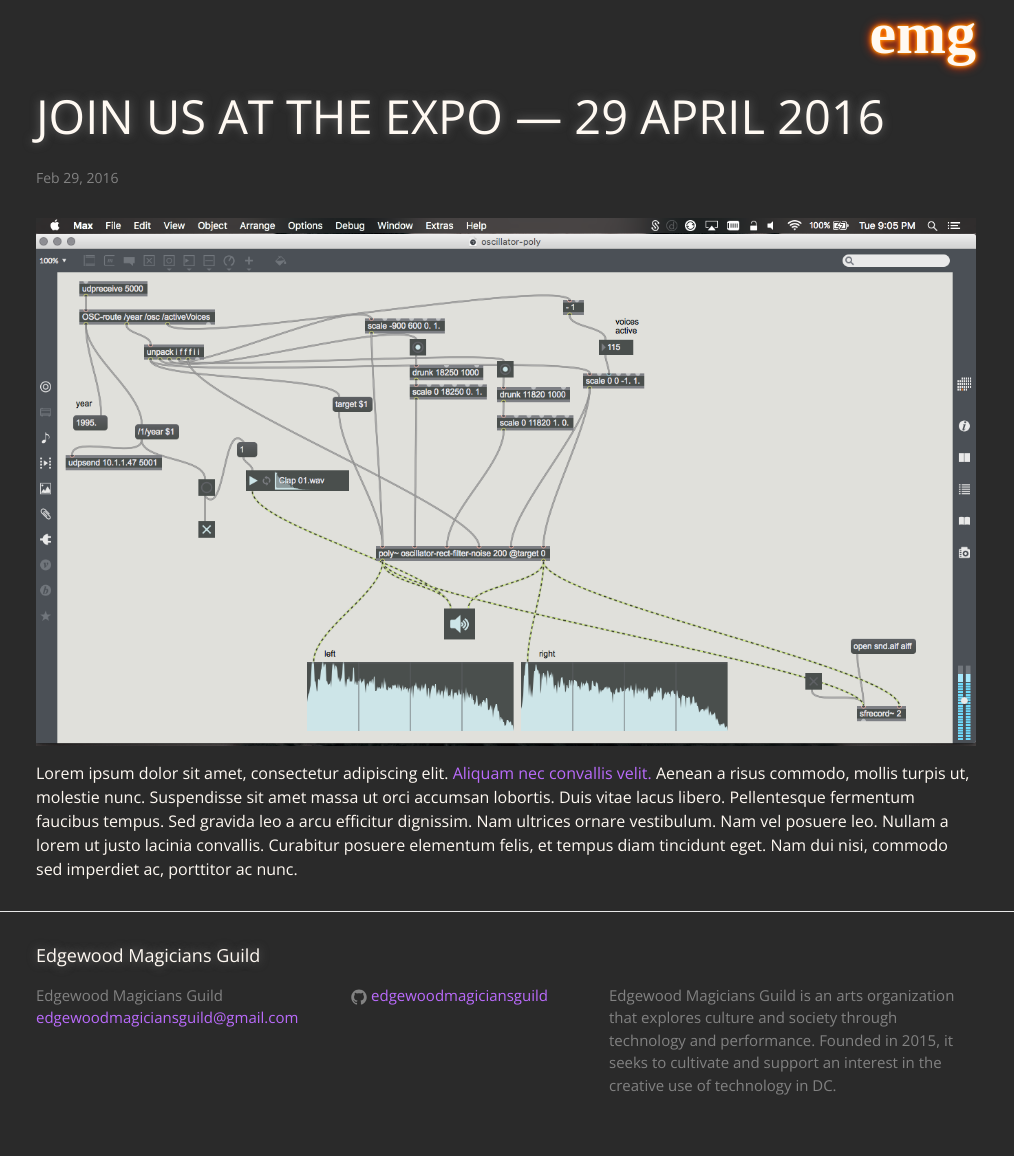
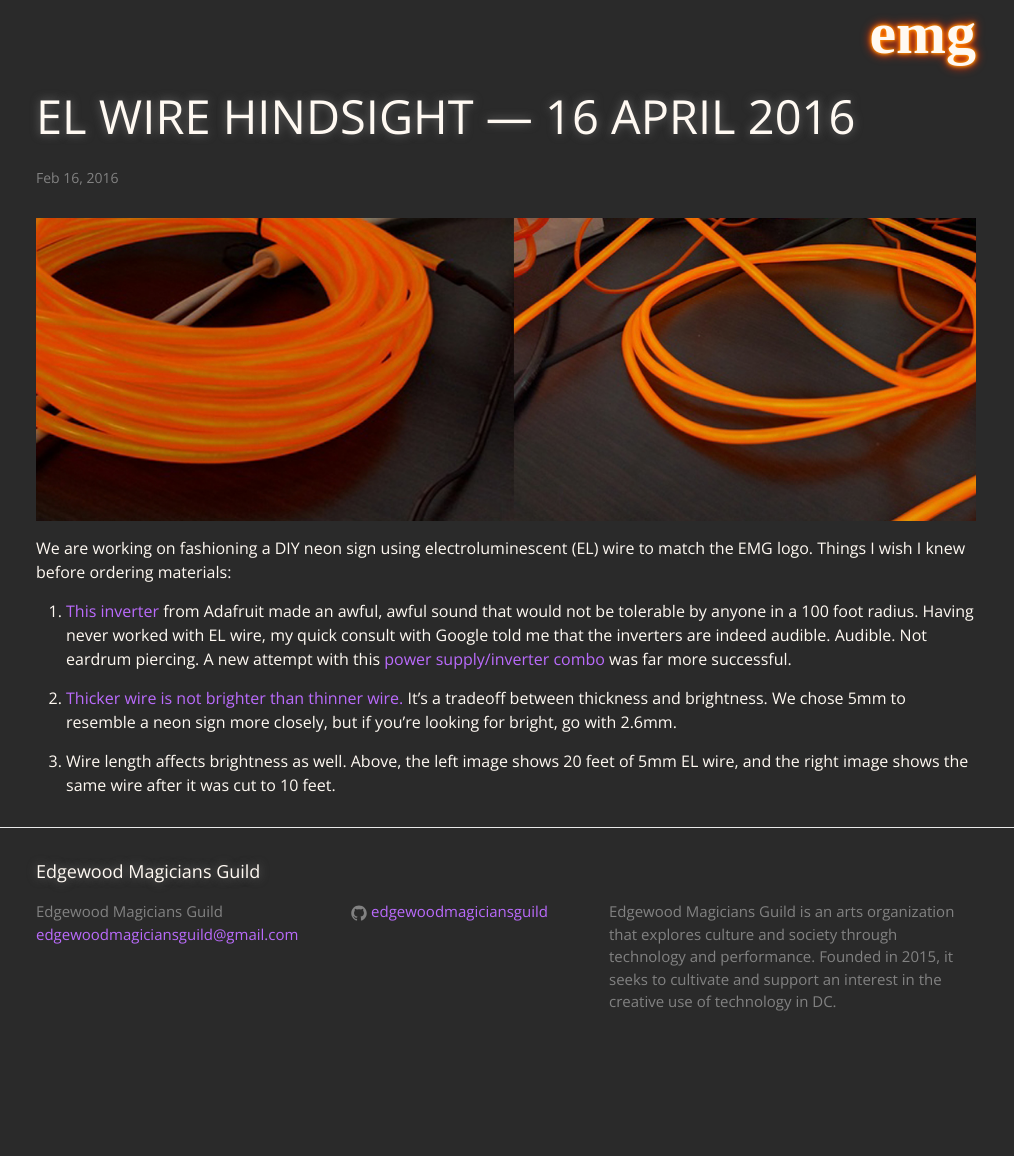
Before and after one commit to edgewoodmagiciansguild/edgewoodmagiciansguild.github.io, a Jekyll site: the page built from _posts/2016-04-29-join-us-at-the-expo.markdown, in a window 1280 px wide. Shown: the whole page, without its empty margins (134-1148 px from the left). Built offline with Jekyll 4.4.1, drawn with Linux system fonts in a browser that asks for light colours; some web fonts are replaced; after the commit the page ends 1073 px from its top, so only the background shows below that.

Commit message:
added el wire post

```diff
--- a/_posts/2016-04-29-join-us-at-the-expo.markdown
+++ b/_posts/2016-04-29-join-us-at-the-expo.markdown
@@ -1,13 +1,19 @@
 ---
 layout: post
-title:  "Join Us at the Expo — 29 April 2016"
-date:   2016-02-29 16:55:59 -0400
+title:  "EL Wire Hindsight — 16 April 2016"
+date:   2016-02-16 16:55:59 -0400
 categories: sound of change
 featured-image: soc-featured-icon.png
 ---
 
-![Max Screenshot]({{ site.url }}/assets/max.png)
+![Max Screenshot]({{ site.url }}/assets/el.jpg)
 
-Lorem ipsum dolor sit amet, consectetur adipiscing elit. [Aliquam nec convallis velit.][fake-link] Aenean a risus commodo, mollis turpis ut, molestie nunc. Suspendisse sit amet massa ut orci accumsan lobortis. Duis vitae lacus libero. Pellentesque fermentum faucibus tempus. Sed gravida leo a arcu efficitur dignissim. Nam ultrices ornare vestibulum. Nam vel posuere leo. Nullam a lorem ut justo lacinia convallis. Curabitur posuere elementum felis, et tempus diam tincidunt eget. Nam dui nisi, commodo sed imperdiet ac, porttitor ac nunc.
+We are working on fashioning a DIY neon sign using electroluminescent (EL) wire to match the EMG logo. Things I wish I knew before ordering materials:
 
-[fake-link]: #!
+1. [This inverter][loud-inverter] from Adafruit made an awful, awful sound that would not be tolerable by anyone in a 100 foot radius. Having never worked with EL wire, my quick consult with Google told me that the inverters are indeed audible. Audible. Not eardrum piercing. A new attempt with this [power supply/inverter combo][good-inverter] was far more successful.
+2. [Thicker wire is not brighter than thinner wire.][brightness] It’s a tradeoff between thickness and brightness. We chose 5mm to resemble a neon sign more closely, but if you’re looking for bright, go with 2.6mm.
+3. Wire length affects brightness as well. Above, the left image shows 20 feet of 5mm EL wire, and the right image shows the same wire after it was cut to 10 feet.
+
+[loud-inverter]: https://www.adafruit.com/products/448?gclid=CPHjpqzKk8wCFZNZhgodDywM4Q
+[good-inverter]: https://www.thatscoolwire.com/store/item.asp?Category=202&SubCategoryID=142&GroupID=&SKU=WT-500CM
+[brightness]: http://www.thatscoolwire.com/articleDetail.asp?articleID=18
--- a/_sass/_layout.scss
+++ b/_sass/_layout.scss
@@ -183,7 +183,7 @@
 		&:nth-child(odd) {
 			background: $text-color;
 
-			.post-link, p {
+			.post-link, p, li {
 				color: $background-color;
 			}
 		}
@@ -220,6 +220,13 @@
 /**
  * Posts
  */
+
+.post {
+	li {
+		margin-bottom: rem(15px);
+	}
+}
+
 .post-header {
 	margin-bottom: $spacing-unit;
 }
--- a/index.html
+++ b/index.html
@@ -12,7 +12,7 @@ layout: default
 
 			<li>
 
-				<div class="wrapper">
+				<div class="wrapper post">
 
 					{% if post.featured-image  %}
 
```
Also changed, not shown: assets/el.jpg (added).
